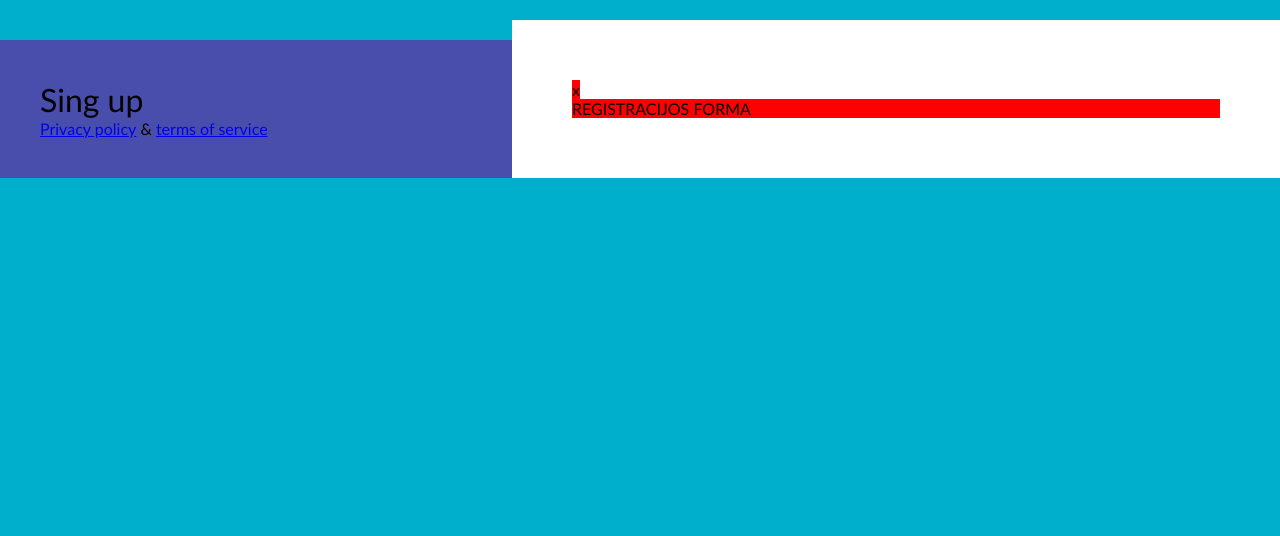
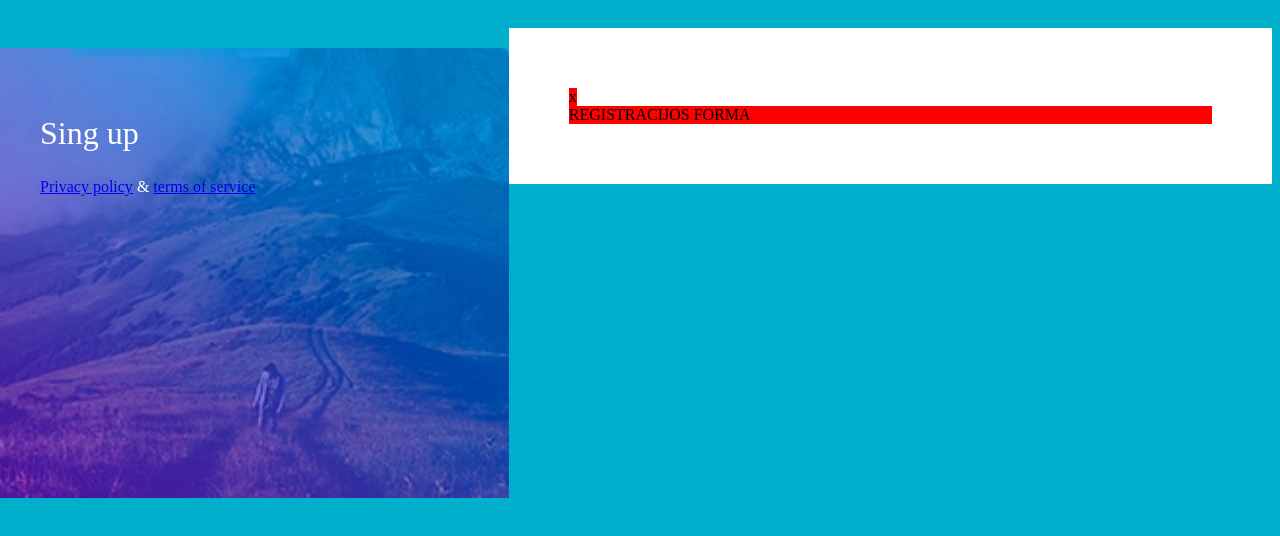
Before and after one commit to linajja/4-Sign-up, a website: page index.html in a window 1280 px wide. Drawn offline with Linux system fonts and the light colour scheme.

Commit message:
left background

```diff
--- a/css/main.css
+++ b/css/main.css
@@ -1,10 +1,9 @@
 body,
 body * {
     box-sizing: border-box;
-    margin: 0;
+    margin-left: 0;
     padding: 0;
     vertical-align: top;
-    font-family: 'Gill Sans', 'Gill Sans MT', Calibri, 'Trebuchet MS', sans-serif;
 }
 body{
     background-color: #00afcc;
@@ -22,6 +21,12 @@ main{
     padding: 40px;
     margin-top: 40px;
     background-color:#494eac;
+    background-image: url(../img/hill.png);
+    background-repeat: no-repeat;
+    background-position: center;
+    background-size: cover;
+    color: #ffffff;
+    height: 450px;
 }
 .main-title {
     font-size: 32px;
```
Also changed, not shown: day1dr.png (deleted), img/day1dr (1).png (added), img/hill.png (added).
